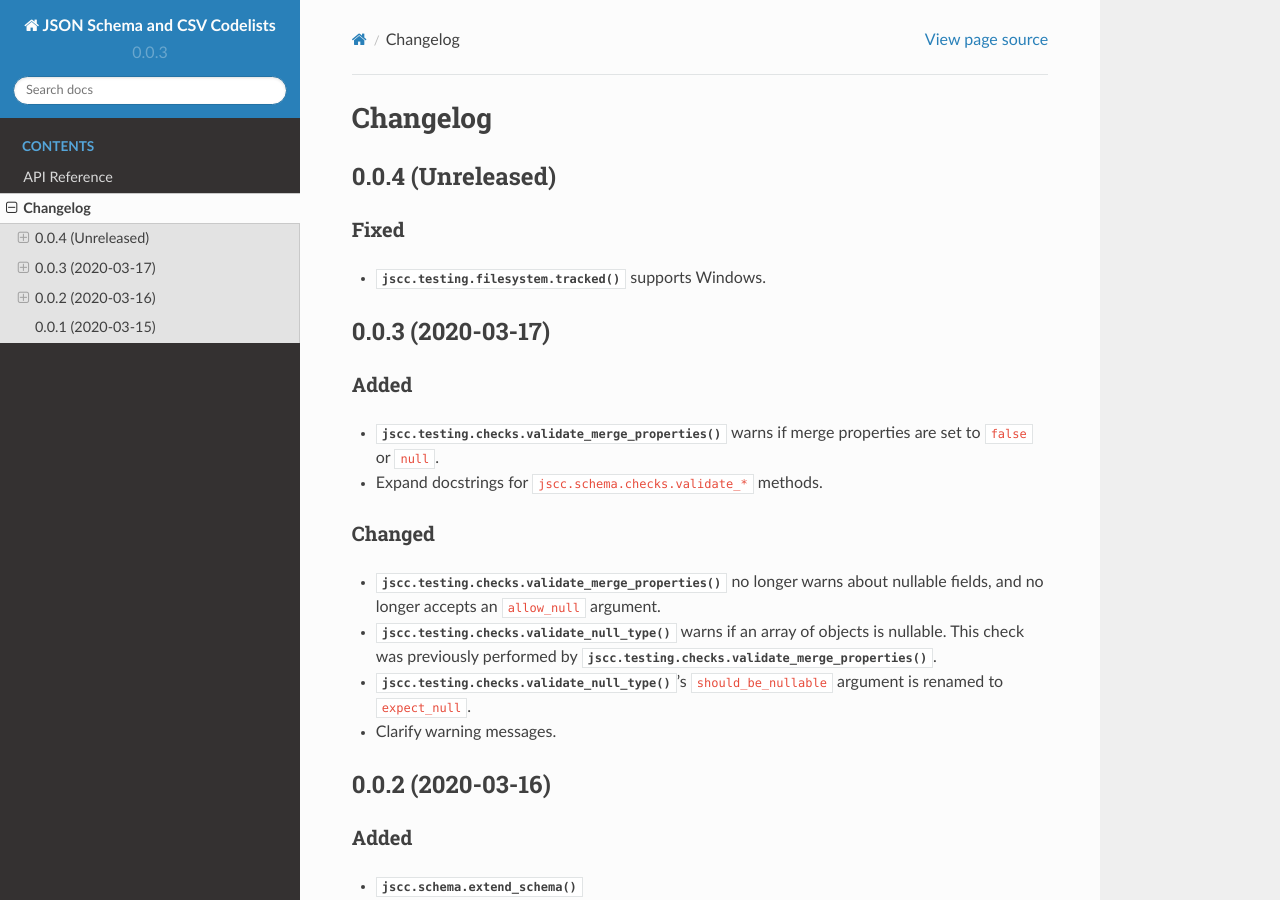
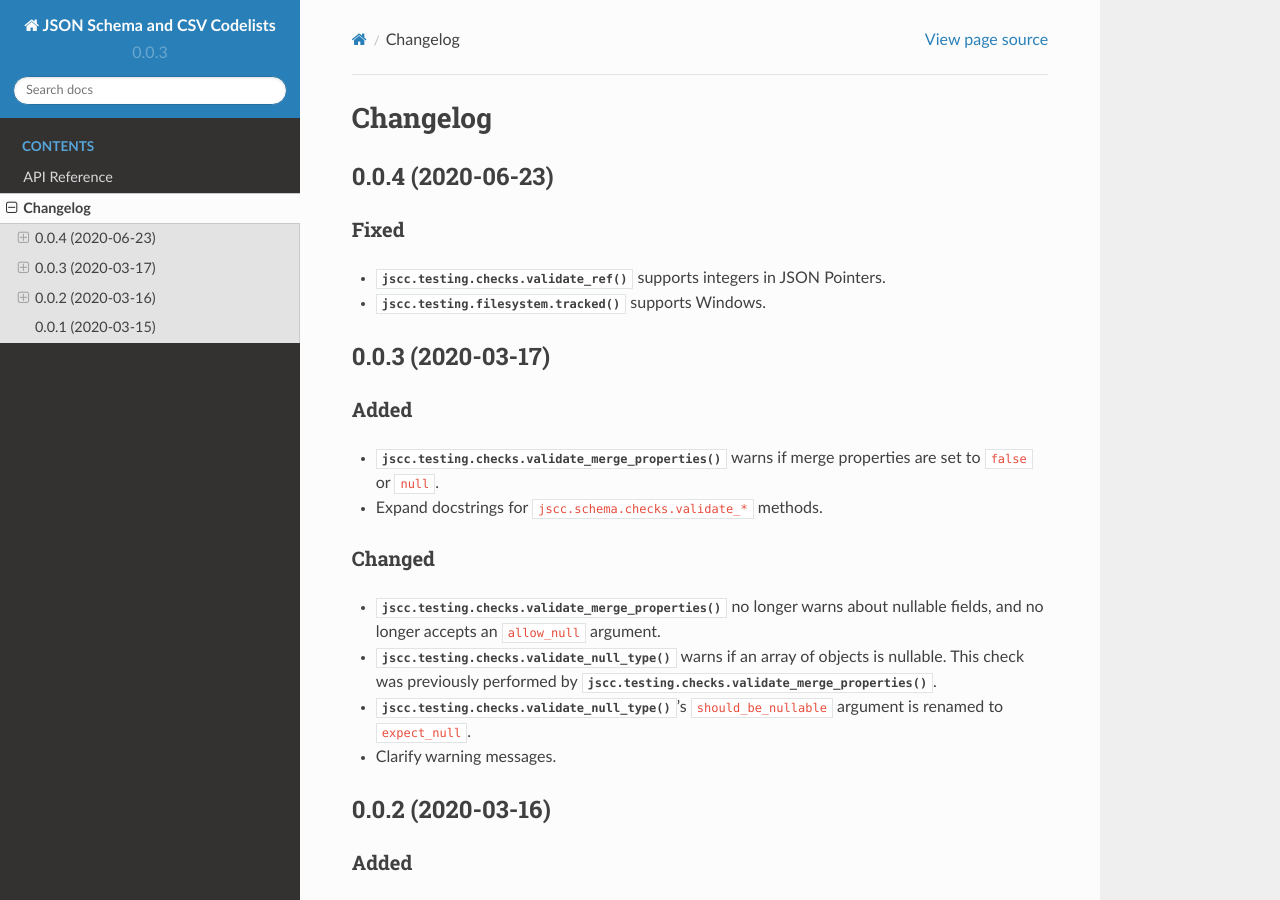
Before and after one commit to open-contracting/jscc, a Sphinx documentation site: the page built from docs/changelog.rst, in a window 1280 px wide and 900 px high. Built offline with Sphinx 7.4.7 and the Read the Docs theme 2.0.0, drawn with Linux system fonts in a browser that asks for light colours.

Commit message:
jscc.testing.checks.validate_ref supports integers in JSON Pointers

```diff
--- a/docs/changelog.rst
+++ b/docs/changelog.rst
@@ -1,12 +1,13 @@
 Changelog
 =========
 
-0.0.4 (Unreleased)
+0.0.4 (2020-06-23)
 ------------------
 
 Fixed
 ~~~~~
 
+-  :meth:`jscc.testing.checks.validate_ref` supports integers in JSON Pointers.
 -  :meth:`jscc.testing.filesystem.tracked` supports Windows.
 
 0.0.3 (2020-03-17)
```
Also changed, not shown: 1 other file.
